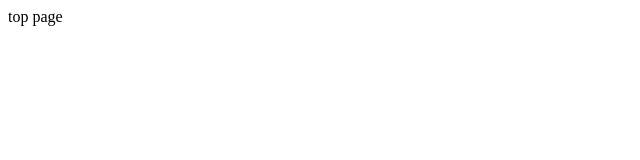
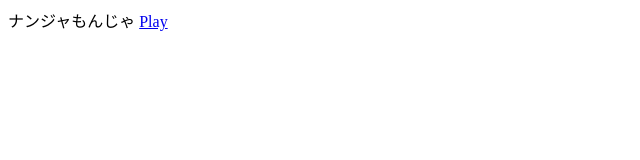
Before and after one commit to ONDENCUP-dominions/Dominion, a Nuxt app: page /Top in a window 1280 px wide. Shown: the top 160 px of the page, without its empty margins (0-640 px from the left). Built offline with nearby package versions, Linux system fonts and the light colour scheme.

Commit message:
add:軽いルーティング

```diff
--- a/pages/Top.vue
+++ b/pages/Top.vue
@@ -1,5 +1,6 @@
 <template>
     <div>
-      top page
+      ナンジャもんじゃ
+      <NuxtLink to="/game">Play</NuxtLink>
     </div>
   </template>
```
